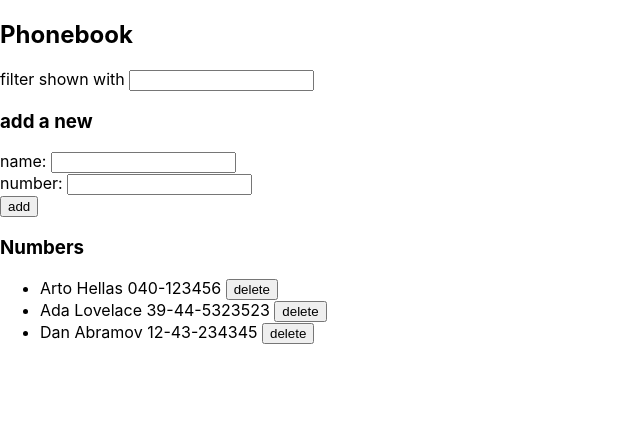
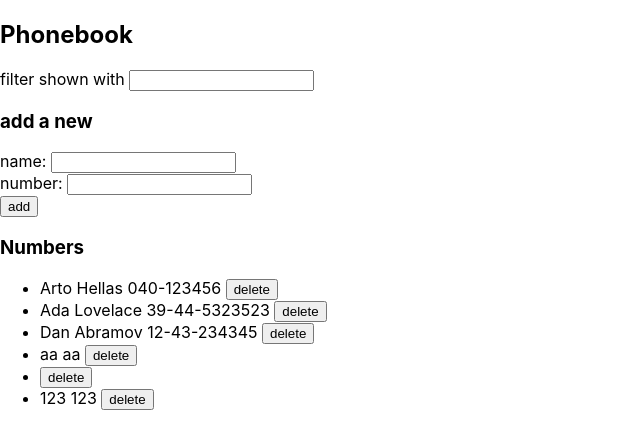
Before and after one commit to Christofferdai/fullstackOpen2022, a React (Create React App) app in the folder part2/phonebook/: page / in a window 1280 px wide. Shown: the top 448 px of the page, without its empty margins (0-640 px from the left). Built offline with nearby package versions, Linux system fonts and the light colour scheme; data requests are answered from the project's data file.

Commit message:
complete 2.18

```diff
--- a/part2/phonebook/db.json
+++ b/part2/phonebook/db.json
@@ -14,6 +14,21 @@
       "name": "Dan Abramov",
       "number": "12-43-234345",
       "id": 3
+    },
+    {
+      "name": "aa",
+      "number": "aa",
+      "id": 4
+    },
+    {
+      "name": "",
+      "number": "",
+      "id": 7
+    },
+    {
+      "name": "123",
+      "number": "123",
+      "id": 8
     }
   ]
 }
--- a/part2/phonebook/src/App.js
+++ b/part2/phonebook/src/App.js
@@ -48,11 +48,23 @@ const App = () => {
 
   const handleSubmit = (event) => {
     event.preventDefault()
+    const newPerson = {name: newName, number: newNumber}
     if (persons.find(person => person.name === newName) ) {
-      alert(`${newName} is already added to phonebook`)
-      return
+      const personToModify = persons.find(person => person.name === newName)
+      console.log(personToModify.id);
+      if(window.confirm(`${newName} is already added to phonebook`)) {
+        axios
+          .put(`http://localhost:3001/notes/${personToModify.id}`, {...personToModify, number: newNumber})
+          .then(response => {
+            personService
+            .getAll()
+            .then(initialPersons => {
+              setPersons(initialPersons)
+            })
+          })
+      }
     }
-    const newPerson = {name: newName, number: newNumber}
+
 
 
     personService
```
